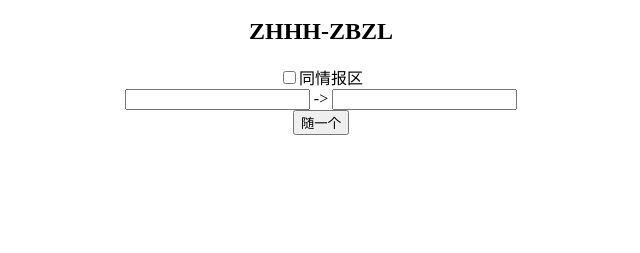
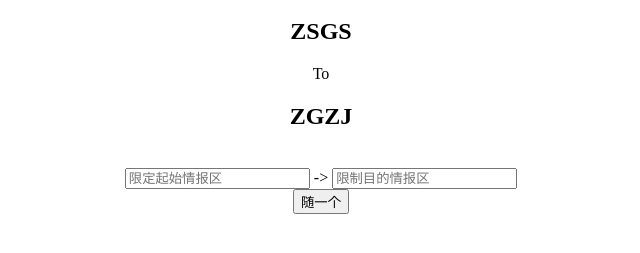
Before and after one commit to sparrowhe/todays-flight, a plain HTML site: page index.html in a window 1280 px wide. Both pictures are taken after a click on the button "随一个". Shown: the part 57-310 px from the top of the page, without its empty margins (319-959 px from the left). Drawn offline with Linux system fonts and the light colour scheme.

Commit message:
Update index.html
无视前两个，这个没bug

```diff
--- a/index.html
+++ b/index.html
@@ -6,293 +6,99 @@
     </head>
     <body style="text-align: center;">
         <h1>今儿个飞哪里</h1>
-        <h2 id="where">???-???</h2>
-        <input type="checkbox" id="firlimit">同情报区</input>
+        <div><h2 id="origin">???</h2>To<h2 id="dest">???</div>
         <br>
-        <input id="start" width="10px"></input> -> <input id="end" width="10px"></input>
+        <input id="start" width="10px" placeholder="限定起始情报区"></input> -> <input id="end" width="10px" placeholder="限制目的情报区"></input>
         <br>
         <button onclick="rand()">随一个</button>
     </body>
     <script>
+            const FIRS = ['ZB','ZG','ZH','ZJ','ZL','ZP','ZS','ZU','ZW','ZY'];
+            const AIRPORTS_ZB = [
+                "ZBAA","ZBAD","ZBAL","ZBAR","ZBCD","ZBCF","ZBCZ","ZBDH",
+                "ZBDS","ZBDT","ZBEN","ZBER","ZBES","ZBHD","ZBHH","ZBHZ","ZBLA",
+                "ZBLF","ZBLL","ZBMZ","ZBOW","ZBSJ","ZBSN","ZBTJ","ZBTL","ZBUC",
+                "ZBUH","ZBUL","ZBXH","ZBXZ","ZBYC","ZBYN","ZBYZ","ZBZJ","ZBZL"
+            ];
+            const AIRPORTS_ZG = [
+                "ZGBH","ZGBS","ZGCD","ZGCJ","ZGCZ","ZGDY","ZGGG","ZGHA","ZGHC","ZGHY",
+                "ZGHZ","ZGKL","ZGLD","ZGLG","ZGMX","ZGNN","ZGOW","ZGSD","ZGSG",
+                "ZGSY","ZGSZ","ZGUH","ZGWZ","ZGYJ","ZGYL","ZGYY","ZGZH","ZGZJ"
+            ];
+            const AIRPORTS_ZH = [
+                "ZHCC","ZHES","ZHHH","ZHJZ","ZHLY","ZHNY","ZHSN","ZHSY","ZHXF","ZHXY","ZHYC"
+            ];
+            const AIRPORTS_ZJ = [
+                "ZJHK","ZJQH","ZJSY","ZJYX"
+            ];
+            const AIRPORTS_ZL = [
+                "ZLAK","ZLDH","ZLDL","ZLGL","ZLGM","ZLGY",
+                "ZLHB","ZLHX","ZLHZ","ZLIC","ZLJC","ZLJQ","ZLLL","ZLLN","ZLQY",
+                "ZLTS","ZLXH","ZLXN","ZLXY","ZLYA","ZLYL","ZLYS","ZLZW","ZLZY"
+            ];
+            const AIRPORTS_ZP = [
+                "ZPBS","ZPCW","ZPDL","ZPDQ","ZPJH",
+                "ZPJM","ZPLC","ZPLJ","ZPMS","ZPNL",
+                "ZPPP","ZPSM","ZPTC","ZPWS","ZPZT"
+            ];
+            const AIRPORTS_ZS = [
+                "ZSAM","ZSAQ","ZSCG","ZSCN","ZSDY","ZSFY","ZSFZ","ZSGS","ZSGZ","ZSHC","ZSHZ","ZSJD",
+                "ZSJG","ZSJH","ZSJJ","ZSJN","ZSJU","ZSLG","ZSLO","ZSLQ","ZSLY","ZSNB","ZSNJ","ZSNT",
+                "ZSOF","ZSPD","ZSQD","ZSQZ","ZSRZ","ZSSH","ZSSL","ZSSM","ZSSR","ZSSS","ZSTX","ZSWA",
+                "ZSWF","ZSWH","ZSWX","ZSWY","ZSWZ","ZSXZ","ZSYA","ZSYC","ZSYN","ZSYT","ZSYW","ZSZS"
+            ];
+            const AIRPORTS_ZU = [
+                "ZUAL","ZUAS","ZUBD","ZUBJ","ZUBZ","ZUCK","ZUDC","ZUDX","ZUGH","ZUGU","ZUGY",
+                "ZUGZ","ZUHY","ZUJZ","ZUKD","ZUKJ","ZULB","ZULS","ZULZ","ZUMT","ZUMY",
+                "ZUNC","ZUNP","ZUNZ","ZUPS","ZUQJ","ZURK","ZUSN","ZUTF","ZUTR","ZUUU",
+                "ZUWL","ZUWS","ZUWX","ZUSH","ZUXC","ZUXJ","ZUYB","ZUYI","ZUZH","ZUZY"
+            ];
+            const AIRPORTS_ZW = [
+                "ZWAK","ZWAT","ZWBL","ZWCM","ZWFY","ZWHM",
+                "ZWHZ","ZWKC","ZWKL","ZWKM","ZWKN","ZWNL","ZWRQ","ZWSC","ZWSH",
+                "ZWTC","ZWTL","ZWTN","ZWTS","ZWWW","ZWAL","ZWTK","ZWYN","ZWYT"
+            ];
+            const AIRPORTS_ZY = [
+                "ZYAS","ZYBA","ZYBS",
+                "ZYCC","ZYCH","ZYCY","ZYDD","ZYDQ","ZYDU","ZYFY","ZYHB",
+                "ZYHE","ZYJD","ZYJM","ZYJS","ZYJX","ZYJZ","ZYLD","ZYMD",
+                "ZYMH","ZYQQ","ZYSQ","ZYTL","ZYTN","ZYTX","ZYYJ","ZYYK"
+            ];
+            const AIRPORTS = {
+                "ZB":AIRPORTS_ZB,
+                "ZG":AIRPORTS_ZG,
+                "ZH":AIRPORTS_ZH,
+                "ZJ":AIRPORTS_ZJ,
+                "ZL":AIRPORTS_ZL,
+                "ZP":AIRPORTS_ZP,
+                "ZS":AIRPORTS_ZS,
+                "ZU":AIRPORTS_ZU,
+                "ZW":AIRPORTS_ZW,
+                "ZY":AIRPORTS_ZY
+            }
         function rand() {
-            let airports=`ZBAA
-ZBAD
-ZBAL
-ZBAR
-ZBCD
-ZBCF
-ZBCZ
-ZBDH
-ZBDS
-ZBDT
-ZBEN
-ZBER
-ZBES
-ZBHD
-ZBHH
-ZBHZ
-ZBLA
-ZBLF
-ZBLL
-ZBMZ
-ZBOW
-ZBSJ
-ZBSN
-ZBTJ
-ZBTL
-ZBUC
-ZBUH
-ZBUL
-ZBXH
-ZBXZ
-ZBYC
-ZBYN
-ZBYZ
-ZBZJ
-ZBZL
-ZGBH
-ZGBS
-ZGCD
-ZGCJ
-ZGCZ
-ZGDY
-ZGGG
-ZGHA
-ZGHC
-ZGHY
-ZGHZ
-ZGKL
-ZGLD
-ZGLG
-ZGMX
-ZGNN
-ZGOW
-ZGSD
-ZGSG
-ZGSY
-ZGSZ
-ZGUH
-ZGWZ
-ZGYJ
-ZGYL
-ZGYY
-ZGZH
-ZGZJ
-ZHCC
-ZHES
-ZHHH
-ZHJZ
-ZHLY
-ZHNY
-ZHSN
-ZHSY
-ZHXF
-ZHXY
-ZHYC
-ZJHK
-ZJQH
-ZJSY
-ZJYX
-ZLAK
-ZLDH
-ZLDL
-ZLGL
-ZLGM
-ZLGY
-ZLHB
-ZLHX
-ZLHZ
-ZLIC
-ZLJC
-ZLJQ
-ZLLL
-ZLLN
-ZLQY
-ZLTS
-ZLXH
-ZLXN
-ZLXY
-ZLYA
-ZLYL
-ZLYS
-ZLZW
-ZLZY
-ZPBS
-ZPCW
-ZPDL
-ZPDQ
-ZPJH
-ZPJM
-ZPLC
-ZPLJ
-ZPMS
-ZPNL
-ZPPP
-ZPSM
-ZPTC
-ZPWS
-ZPZT
-ZSAM
-ZSAQ
-ZSCG
-ZSCN
-ZSDY
-ZSFY
-ZSFZ
-ZSGS
-ZSGZ
-ZSHC
-ZSHZ
-ZSJD
-ZSJG
-ZSJH
-ZSJJ
-ZSJN
-ZSJU
-ZSLG
-ZSLO
-ZSLQ
-ZSLY
-ZSNB
-ZSNJ
-ZSNT
-ZSOF
-ZSPD
-ZSQD
-ZSQZ
-ZSRZ
-ZSSH
-ZSSL
-ZSSM
-ZSSR
-ZSSS
-ZSTX
-ZSWA
-ZSWF
-ZSWH
-ZSWX
-ZSWY
-ZSWZ
-ZSXZ
-ZSYA
-ZSYC
-ZSYN
-ZSYT
-ZSYW
-ZSZS
-ZUAL
-ZUAS
-ZUBD
-ZUBJ
-ZUBZ
-ZUCK
-ZUDC
-ZUDX
-ZUGH
-ZUGU
-ZUGY
-ZUGZ
-ZUHY
-ZUJZ
-ZUKD
-ZUKJ
-ZULB
-ZULS
-ZULZ
-ZUMT
-ZUMY
-ZUNC
-ZUNP
-ZUNZ
-ZUPS
-ZUQJ
-ZURK
-ZUSN
-ZUTF
-ZUTR
-ZUUU
-ZUWL
-ZUWS
-ZUWX
-ZUSH
-ZUXC
-ZUXJ
-ZUYB
-ZUYI
-ZUZH
-ZUZY
-ZWAK
-ZWAT
-ZWBL
-ZWCM
-ZWFY
-ZWHM
-ZWHZ
-ZWKC
-ZWKL
-ZWKM
-ZWKN
-ZWNL
-ZWRQ
-ZWSC
-ZWSH
-ZWTC
-ZWTL
-ZWTN
-ZWTS
-ZWWW
-ZWAL
-ZWTK
-ZWYN
-ZWYT
-ZYAS
-ZYBA
-ZYBS
-ZYCC
-ZYCH
-ZYCY
-ZYDD
-ZYDQ
-ZYDU
-ZYFY
-ZYHB
-ZYHE
-ZYJD
-ZYJM
-ZYJS
-ZYJX
-ZYJZ
-ZYLD
-ZYMD
-ZYMH
-ZYQQ
-ZYSQ
-ZYTL
-ZYTN
-ZYTX
-ZYYJ
-ZYYK`.split('\n')
-            let where=airports[Math.floor(Math.random()*airports.length)]
-            let to=airports[Math.floor(Math.random()*airports.length)]
-            let need_limit = document.getElementById('firlimit').checked
-            let start = document.getElementById('start').value
-            let end = document.getElementById('end').value
-            if (start != '') {
-                while (where.slice(0, 2) != start) {
-                    where=airports[Math.floor(Math.random()*airports.length)]
-                }
+            const DEST_FIR = document.getElementById('end').value.toUpperCase();
+            const ORIGIN = document.getElementById('origin');
+            const DEST = document.getElementById('dest');
+            const ORIGIN_FIR = document.getElementById('start').value.toUpperCase();
+            try {
+                ORIGIN.innerText = GetRandomAp(ORIGIN_FIR);
+
+            } catch {
+                ORIGIN.innerText = GetRandomAp(GetRandomItem(FIRS));
+
             }
-            if (end != '') {
-                while (to.slice(0, 2) != end) {
-                    to=airports[Math.floor(Math.random()*airports.length)]
-                }
+            try {
+                DEST.innerText = GetRandomAp(DEST_FIR);
+            } catch {
+                DEST.innerText = GetRandomAp(GetRandomItem(FIRS));
             }
-            if (need_limit) {
-                while (where.slice(0, 2) != to.slice(0, 2)) {
-                    to=airports[Math.floor(Math.random()*airports.length)]
-                }
-            }
-            document.getElementById('where').innerText=`${where}-${to}`
+        }
+        function GetRandomAp(FIR) {
+            return GetRandomItem(AIRPORTS[FIR]);
+        }
+        function GetRandomItem(array) {
+            return array[Math.floor(Math.random()*array.length)];
         }
     </script>
 </html>
```
